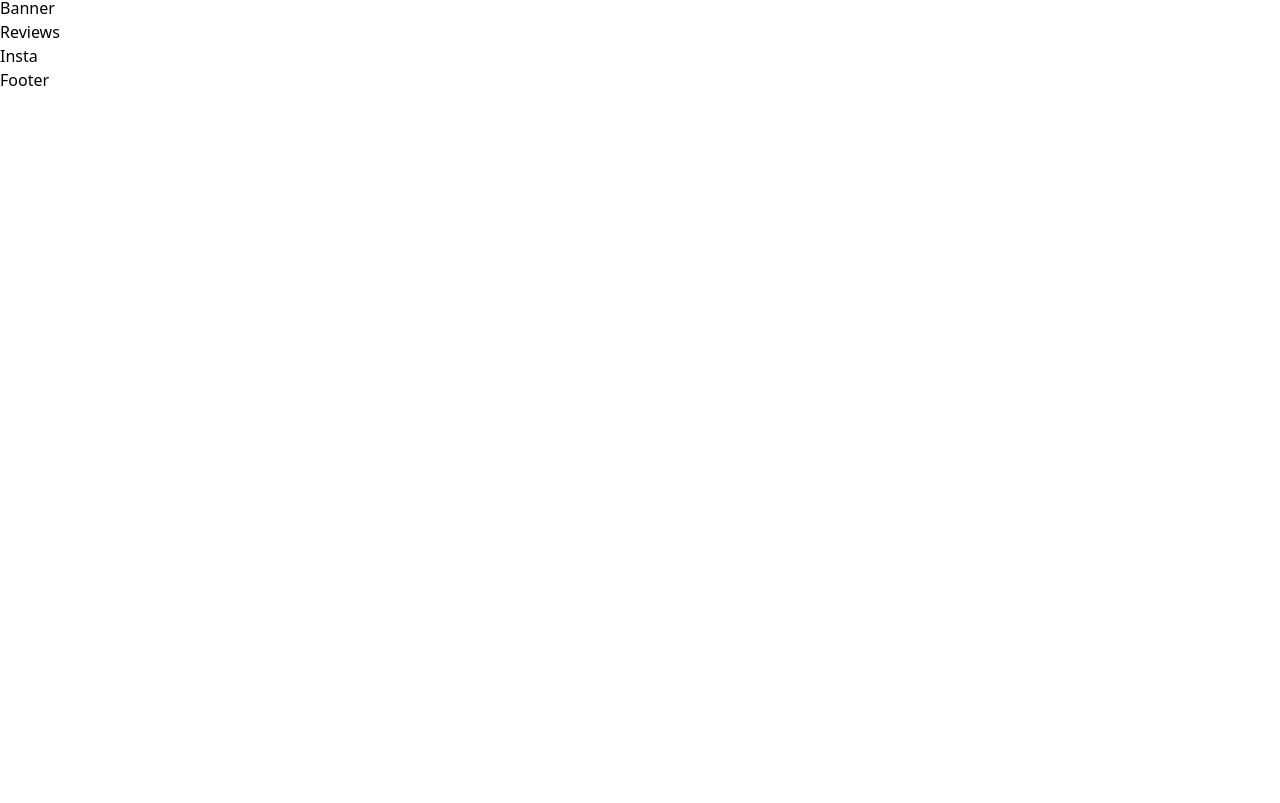
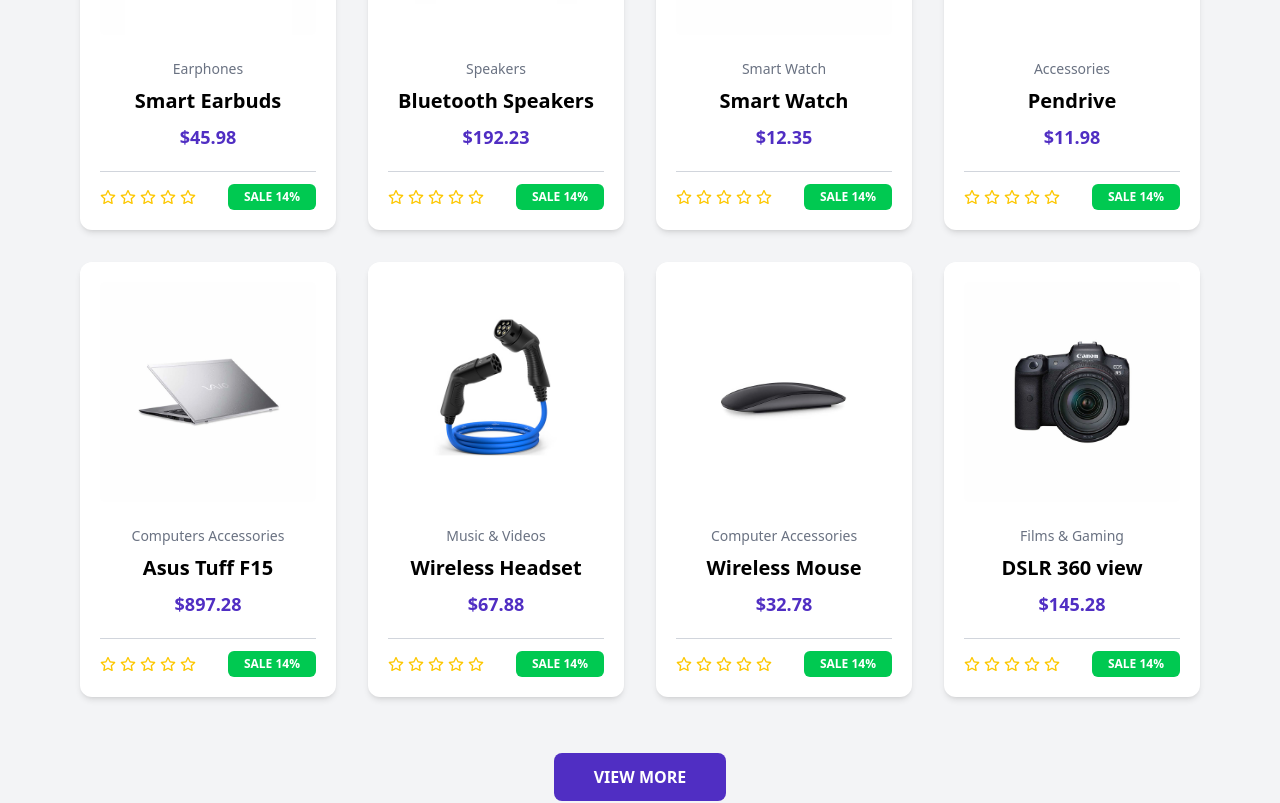
Before and after one commit to sajibdas126/e-commercs, a React (Vite) app: page / in a window 1280 px wide. Shown: the part 2277-3080 px from the top of the page. Before the commit the page ends 2369 px from the top, so only its background shows below. Built offline with nearby package versions, Linux system fonts and the light colour scheme.

Commit message:
Enhance Productsgrid component with improved layout, rating stars, and hover effects; add new product data

```diff
--- a/src/Component/Navbar/Section/Productsgrid.jsx
+++ b/src/Component/Navbar/Section/Productsgrid.jsx
@@ -1,26 +1,37 @@
 import { MdOutlineRemoveRedEye, MdAddShoppingCart } from "react-icons/md";
-import { FaRegHeart, FaStar } from "react-icons/fa6";
+import { FaRegHeart, FaStar, FaStarHalfStroke, FaRegStar } from "react-icons/fa6";
 import AOS from "aos";
 import "aos/dist/aos.css";
 import React, { useEffect } from "react";
 import { products } from "../../../export";
 
+// Safe RatingStars Component
+const RatingStars = ({ rating }) => {
+  // rating undefined/null হলে 0 নেবে, clamp 0–5
+  const safeRating = Math.min(Math.max(rating || 0, 0), 5);
+  const fullStars = Math.floor(safeRating);
+  const halfStar = safeRating % 1 >= 0.5 ? 1 : 0;
+  const emptyStars = 5 - fullStars - halfStar;
+
+  return (
+    <div className="flex items-center gap-1 text-yellow-400">
+      {[...Array(fullStars)].map((_, i) => (
+        <FaStar key={`full-${i}`} />
+      ))}
+      {halfStar === 1 && <FaStarHalfAlt key="half" />}
+      {[...Array(emptyStars)].map((_, i) => (
+        <FaRegStar key={`empty-${i}`} />
+      ))}
+    </div>
+  );
+};
+
 export const Productsgrid = () => {
-  var settings = {
-    dots: true,
-    infinite: true,
-    speed: 500,
-    slidesToShow: 1, // একবারে ১টা ছবি দেখাও
-    slidesToScroll: 1,
-    arrows: false, // এখানে সঠিক key
-    autoplay: true,
-    autoplaySpeed: 3000,
-  };
   useEffect(() => {
     AOS.init({
       offset: 100,
-      duration: 500,
-      easing: "ease-in-out", // এখানে 'easing' বানান ঠিক করলাম
+      duration: 600,
+      easing: "ease-in-out",
     });
     AOS.refresh();
   }, []);
@@ -28,36 +39,85 @@ export const Productsgrid = () => {
   return (
     <div
       id="products"
-      className="w-full lg:px-20 px-5 py-[80px] bg-gray-100 flex flex-col justify-center gap-4"
+      className="w-full lg:px-20 px-5 py-[80px] bg-gray-100 flex flex-col justify-center items-center gap-4"
     >
+      {/* Section Title */}
       <h1
         data-aos="zoom-in"
         data-aos-delay="100"
-        className="text-[#502ec3] text-xl text-center font-semibold "
+        className="text-[#502ec3] text-xl text-center font-semibold"
       >
         Browse Collection
       </h1>
       <h1
         data-aos="zoom-in"
         data-aos-delay="200"
-        className="text-black font-semibold text-[42px] leadding-[50px] text-center"
+        className="text-black font-semibold text-[38px] leading-[46px] text-center"
       >
         Trending Products
       </h1>
+
+      {/* Product Grid */}
       <div
         data-aos="zoom-in"
         data-aos-delay="300"
-        className="w-full grid lg:grid-cols-4 grid-cols-1 justify-center items-center gap-10 mt-10 "
+        className="w-full grid lg:grid-cols-4 sm:grid-cols-2 grid-cols-1 justify-center items-center gap-8 mt-10"
       >
         {products.map((item, index) => (
           <div
-            id="Product-box"
             key={index}
-            className="flex flex-col justify-center items-center gap-2 bg-white p-4 rounded-lg cursor-pointer relative"
-          ></div>
+            className="group flex flex-col justify-center items-center gap-2 bg-white p-5 rounded-xl cursor-pointer relative shadow-md hover:shadow-lg transition duration-300"
+          >
+            <img
+              src={item.img}
+              alt={item.name}
+              className="rounded-md w-full h-[220px] object-cover"
+            />
 
+            {/* Hover Icons */}
+            <div className="absolute top-[20px] right-[20px] hidden group-hover:flex gap-3 transition duration-300">
+              <div className="bg-[#502ec3] hover:bg-[#f5a60d] hover:text-black rounded-full p-3 text-white transition duration-300">
+                <MdOutlineRemoveRedEye />
+              </div>
+              <div className="bg-[#502ec3] hover:bg-[#f5a60d] hover:text-black rounded-full p-3 text-white transition duration-300">
+                <FaRegHeart />
+              </div>
+              <div className="bg-[#502ec3] hover:bg-[#f5a60d] hover:text-black rounded-full p-3 text-white transition duration-300">
+                <MdAddShoppingCart />
+              </div>
+            </div>
+
+            {/* Product Info */}
+            <h1 className="text-gray-500 text-sm font-medium mt-4">
+              {item.category}
+            </h1>
+            <h1 className="text-xl text-black font-semibold">{item.name}</h1>
+            <h1 className="text-lg text-[#502ec3] font-semibold">
+              {item.price}
+            </h1>
+
+            {/* Rating & Sale */}
+            <div className="w-full mt-3">
+              <hr className="text-gray-300" />
+              <div className="flex justify-between items-center gap-6 mt-3">
+                <RatingStars rating={item.rating} />
+                <button className="bg-green-500 px-4 py-1 text-white rounded-md font-semibold text-[12px]">
+                  SALE 14%
+                </button>
+              </div>
+            </div>
+          </div>
         ))}
       </div>
+
+      {/* View More Button */}
+      <button
+        data-aos="zoom-in"
+        data-aos-delay="400"
+        className="self-center bg-[#502ec3] hover:bg-[#f5a60d] text-white hover:text-black font-semibold px-10 py-3 rounded-lg mt-10 transition duration-300"
+      >
+        VIEW MORE
+      </button>
     </div>
   );
 };
--- a/src/export.js
+++ b/src/export.js
@@ -13,6 +13,7 @@ import test4 from "./assets/test-4.jpg";
 import test5 from "./assets/test-5.jpg";
 
 export const products = [
+
   {
     img: earbud,
     category: "Earphones",
```
Also changed, not shown: src/index.css (line endings or trailing spaces).
